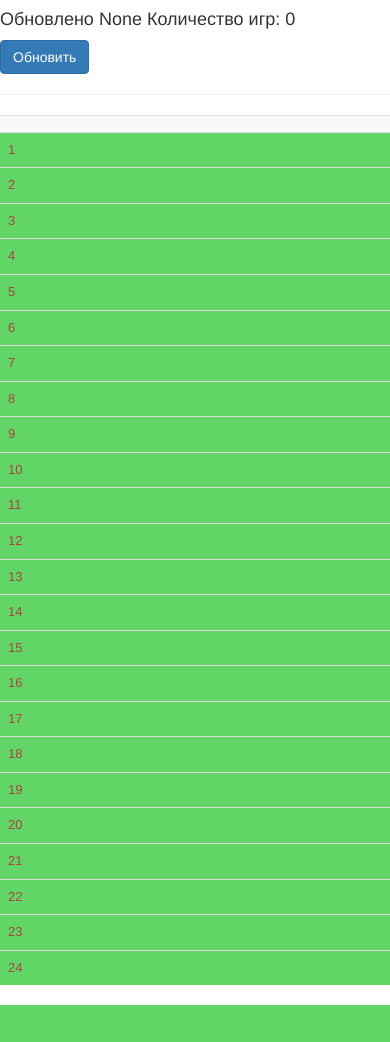
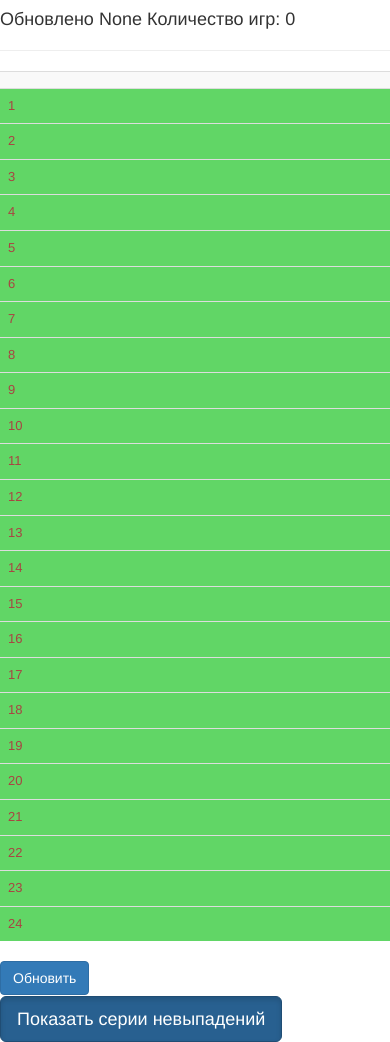
Before and after one commit to grackhack/random, a Flask app: page / in a window 390 px wide. Before the commit the page ends 1005 px from the top, so only its background shows below. Run offline with Flask 2, Linux system fonts and the light colour scheme; data that the repository does not hold is empty; some libraries are stand-ins or nearby versions.

Commit message:
refresh page

```diff
--- a/app/routes.py
+++ b/app/routes.py
@@ -2,7 +2,7 @@
 
 import matplotlib.pyplot as plt
 import pandas as pd
-from flask import render_template, flash, redirect, url_for, jsonify
+from flask import render_template, flash, redirect, url_for, jsonify, request
 from sqlalchemy import create_engine
 from sqlalchemy.pool import NullPool
 
@@ -31,16 +31,17 @@
     plt.savefig('new_plot.png', ax=ax)
 
 
-def get_play_history(row: List[int]) -> List[str]:
+def get_play_history(row: List[int], positive=True) -> List[str]:
+    play = 0 if positive == '1' else 1
     ng = False
     res = []
     cnt = 1
     for i in row:
-        if i == 0 and not ng:
+        if i == play and not ng:
             cnt = 1
             ng = True
             res.append(str(cnt))
-        elif i == 0 and ng:
+        elif i == play and ng:
             cnt += 1
             res.append(str(cnt))
         else:
@@ -49,7 +50,7 @@
     return res[::-1]
 
 
-def get_digit_row(digit):
+def get_digit_row(digit, play):
     engine = create_engine(Config.SQLALCHEMY_DATABASE_URI, poolclass=NullPool)
     connection = engine.raw_connection()
     df = pd.read_sql_query("""
@@ -58,7 +59,7 @@
         """.format(digit), connection)
     df = df.fillna(0)
     row = df.replace(True, 1)[f'de{digit}'].tolist()
-    history = get_play_history(row)
+    history = get_play_history(row, positive=play)
 
     return history
 
@@ -77,17 +78,17 @@
             'body': 'The Avengers movie was so cool!'
         }
     ]
-
+    play = request.args.get('play', '1')
     max_date = db.session.query(db.func.max(Game.date)).scalar()
     dates = db.session.query(Game.date).order_by(Game.date.desc()).limit(500)
     # build_plot()
     games = []
     result = []
     for digit in range(1, 25):
-        result = get_digit_row(digit)
+        result = get_digit_row(digit, play)
         games.append({'digit': f'{digit:3}', 'game': result})
     return render_template('index.html', title='Stat', user=user, max_date=max_date, games=games,
-                           url='new_plot.png', count_games=len(result), dates=dates)
+                           url='new_plot.png', count_games=len(result), dates=dates, play=play)
 
 
 @app.route('/login', methods=['GET', 'POST'])
--- a/app/templates/index.html
+++ b/app/templates/index.html
@@ -3,7 +3,6 @@
 
 {% block content %}
     <h4>Обновлено {{ max_date }} Количество игр: {{ count_games }}</h4>
-    <button type="button" class="btn btn-primary" onclick="get_games()">Обновить</button>
     <hr>
     <div id="msg"></div>
     <table class="table table-striped table-sm table-hover">
@@ -31,6 +30,22 @@
         {% endfor %}
         </tbody>
     </table>
+    <div class="row">
+    <div class="col-md-4">
+        <button type="button" class="btn btn-primary" onclick="get_games()">Обновить</button>
+    </div>
+    <div class="col-md-4"></div>
+    <div class="col-md-4">
+        {% if play == '0' %}
+        <a href="/index?play=1" class="btn btn-primary btn-lg active" role="button" aria-pressed="true">Показать серии выпадений</a>
+        {% else %}
+        <a href="/index?play=0" class="btn btn-primary btn-lg active" role="button" aria-pressed="true">Показать серии невыпадений</a>
+        {% endif %}
+    </div>
+    </div>
+
+
+
     <link rel=stylesheet type=text/css href="{{ url_for('static', filename='css/style.css') }}">
     <script src="{{ url_for('static', filename='js/common.js') }}"></script>
 
```
Also changed, not shown: app/static/js/common.js (line endings or trailing spaces).
